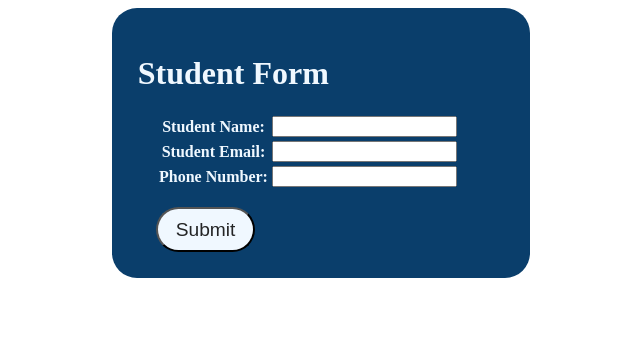
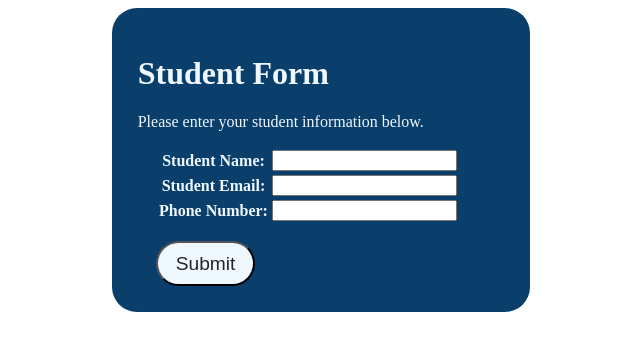
Before and after one commit to Michelle-ZW/StudentApp1, a React app: page / in a window 1280 px wide. Shown: the top 350 px of the page, without its empty margins (319-959 px from the left). Built offline with nearby package versions, Linux system fonts and the light colour scheme.

Commit message:
added form instructions

```diff
--- a/src/StudentForm.jsx
+++ b/src/StudentForm.jsx
@@ -9,6 +9,7 @@ export default function StudentForm() {
                 <h1>
                     Student Form
                 </h1>
+                <p>Please enter your student information below.</p>
                 <form>
                     <table >
                         <tr>
```
